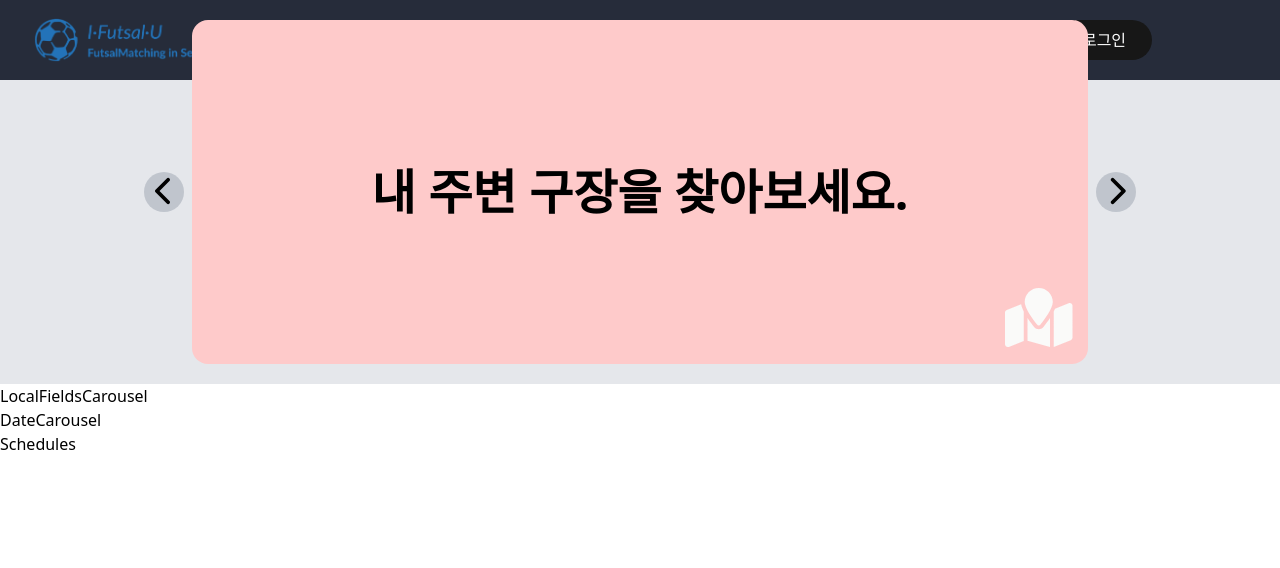
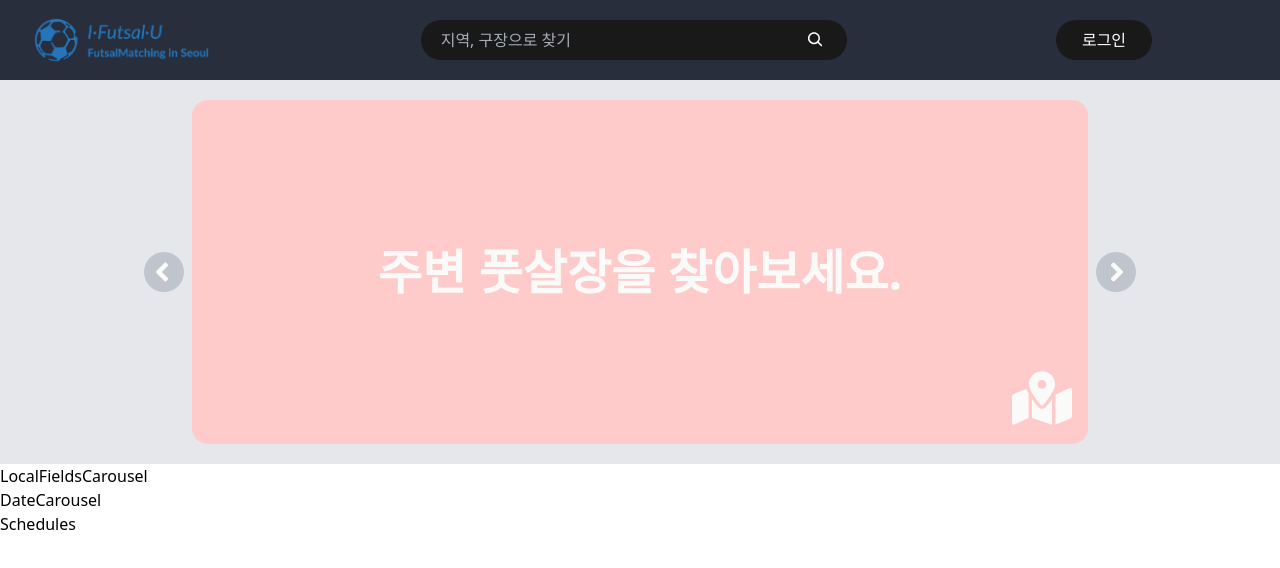
Before and after one commit to I-Futsal-U/I-Futsal-U-FE, a Next.js app: page / in a window 1280 px wide. Shown: the top 568 px of the page. Built offline with nearby package versions, Linux system fonts and the light colour scheme.

Commit message:
refactor: MainCarousel Icon Library 변경
fontawesome에서 react-icons로 변경

```diff
--- a/app/(main)/layout.tsx
+++ b/app/(main)/layout.tsx
@@ -8,7 +8,7 @@ export default function RootLayout({
   return (
     <>
       <Header />
-      {children}
+      <main className="w-screen mt-20">{children}</main>
     </>
   );
 }
--- a/components/landing/MainCarousel/MainCarousel.tsx
+++ b/components/landing/MainCarousel/MainCarousel.tsx
@@ -1,14 +1,10 @@
 "use client";
 import "swiper/css";
 
-import {
-  faChevronLeft,
-  faChevronRight,
-  faFutbol,
-  faMapLocation,
-} from "@fortawesome/free-solid-svg-icons";
-import { FontAwesomeIcon } from "@fortawesome/react-fontawesome";
 import { useRef } from "react";
+import type { IconType } from "react-icons";
+import { FaAngleLeft, FaAngleRight, FaMapMarkedAlt } from "react-icons/fa";
+import { MdSportsSoccer } from "react-icons/md";
 import { Autoplay, Navigation } from "swiper";
 import { Swiper, SwiperSlide } from "swiper/react";
 
@@ -19,8 +15,8 @@ function MainFieldCarousel() {
   const navigationPrevRef = useRef<HTMLButtonElement | null>(null);
 
   const bgColors = ["bg-blue-700", "bg-red-200"];
-  const icons = [faFutbol, faMapLocation];
-  const texts = ["우리 모두 페어플레이해요!", "내 주변 구장을 찾아보세요."];
+  const icons: IconType[] = [MdSportsSoccer, FaMapMarkedAlt];
+  const texts = ["우리 모두 페어플레이해요!", "주변 풋살장을 찾아보세요."];
 
   return (
     <div className="w-screen h-52 sm:h-64 md:h-96 bg-gray-200 py-5">
@@ -42,7 +38,7 @@ function MainFieldCarousel() {
               className={`rounded-2xl text-xl sm:text-3xl md:text-5xl font-bold ${e}`}
               key={e}
             >
-              <h2 className="absolute top-1/2 w-full text-center -translate-y-1/2">
+              <h2 className="absolute top-1/2 w-full text-center -translate-y-1/2 text-stone-50">
                 {texts[i]}
               </h2>
               <MainItem icon={icons[i]} />
@@ -53,13 +49,13 @@ function MainFieldCarousel() {
           ref={navigationPrevRef}
           className="hidden lg:block absolute top-1/2 -left-12 -translate-y-1/2 bg-gray-400/50 w-10 h-10 rounded-full z-10"
         >
-          <FontAwesomeIcon icon={faChevronLeft} className="text-3xl" />
+          <FaAngleLeft className="text-3xl text-stone-50 pl-1.5" />
         </button>
         <button
           ref={navigationNextRef}
           className="hidden lg:block absolute top-1/2 -right-12 -translate-y-1/2 bg-gray-400/50 w-10 h-10 rounded-full z-10"
         >
-          <FontAwesomeIcon icon={faChevronRight} className="text-3xl" />
+          <FaAngleRight className="text-3xl text-stone-50 pl-3" />
         </button>
       </div>
     </div>
--- a/components/landing/MainCarousel/MainItem.tsx
+++ b/components/landing/MainCarousel/MainItem.tsx
@@ -1,17 +1,13 @@
-import { IconDefinition } from "@fortawesome/free-solid-svg-icons";
-import { FontAwesomeIcon } from "@fortawesome/react-fontawesome";
+import type { IconType } from "react-icons/lib";
 
 interface MainItemProps {
-  icon: IconDefinition;
+  icon: IconType;
 }
 
 function MainItem({ icon }: MainItemProps) {
   return (
-    <div className="absolute bottom-4 right-4">
-      <FontAwesomeIcon
-        icon={icon}
-        className="text-stone-50 text-3xl sm:text-4xl md:text-6xl"
-      />
+    <div className="absolute bottom-4 right-4 text-stone-50 text-3xl sm:text-4xl md:text-6xl">
+      {icon({})}
     </div>
   );
 }
--- a/package.json
+++ b/package.json
@@ -10,9 +10,6 @@
     "test": "jest --coverage --passWithNoTests"
   },
   "dependencies": {
-    "@fortawesome/fontawesome-svg-core": "^6.4.0",
-    "@fortawesome/free-solid-svg-icons": "^6.4.0",
-    "@fortawesome/react-fontawesome": "^0.2.0",
     "@next/eslint-plugin-next": "^13.4.2",
     "@tanstack/react-query": "^4.29.7",
     "@types/node": "20.1.4",
@@ -25,8 +22,8 @@
     "postcss": "8.4.23",
     "react": "18.2.0",
     "react-dom": "18.2.0",
+    "react-icons": "^4.8.0",
     "swiper": "^9.3.2",
-    "react-icons": "^4.8.0",
     "tailwindcss": "3.3.2",
     "typescript": "5.0.4"
   },
```
Also changed, not shown: 1 other file (tests, documents, lock files or other folders).
